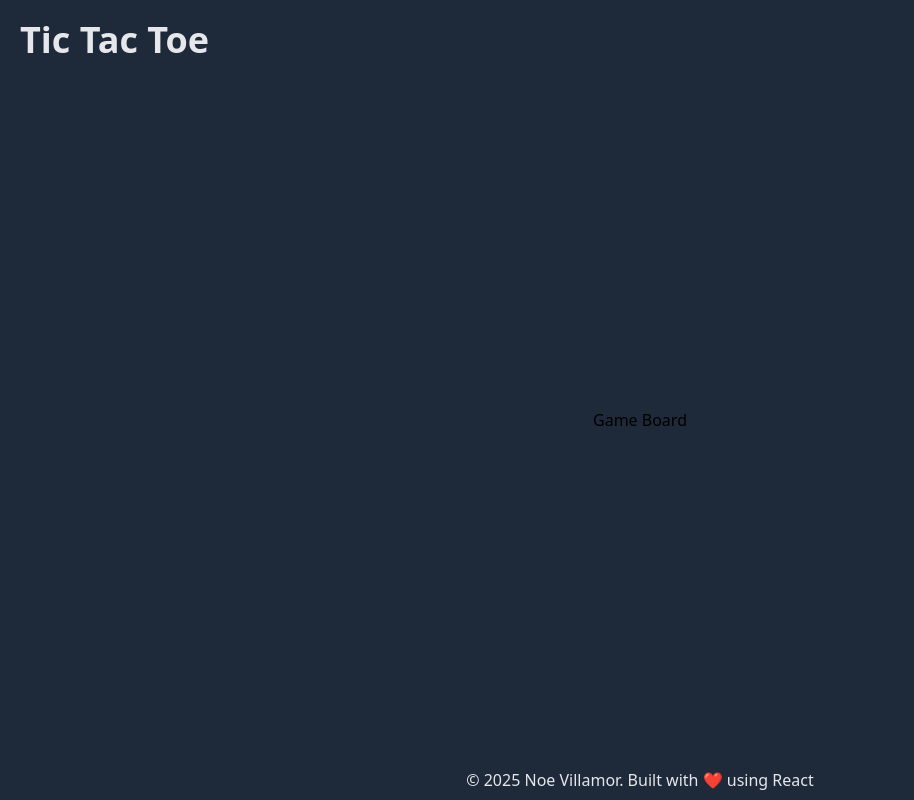
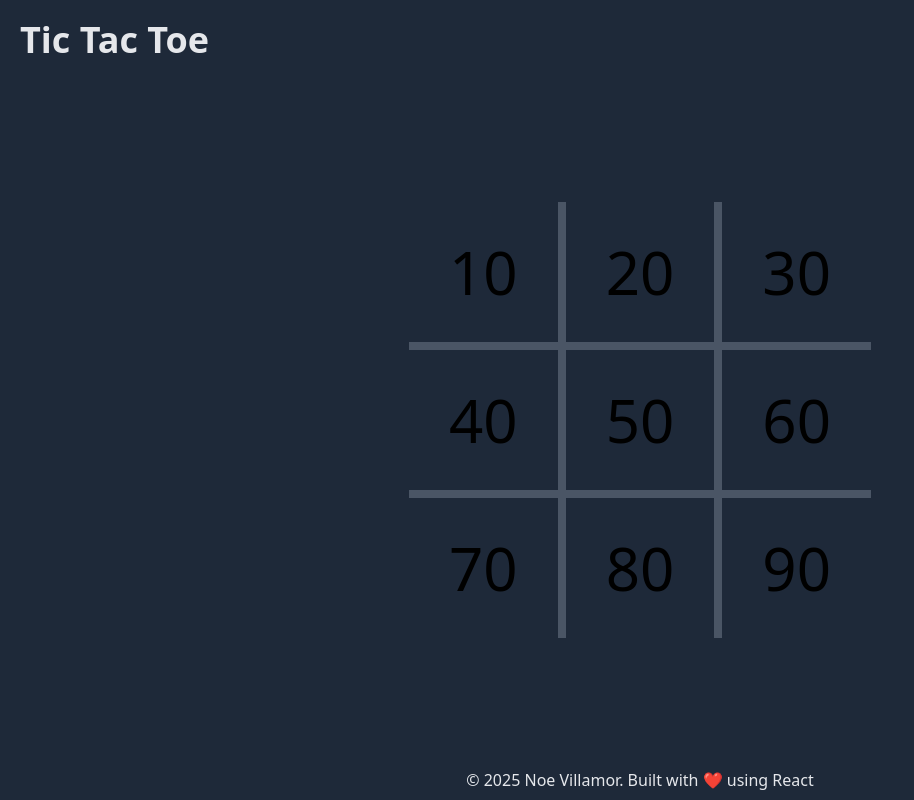
Before and after one commit to noerocks/TicTacToe, a React (Vite) app: page / in a window 1280 px wide. Shown: the whole page, without its empty margins (0-914 px from the left). Built offline with nearby package versions, Linux system fonts and the light colour scheme.

Commit message:
Gameboard Layout

```diff
--- a/src/components/Cell.jsx
+++ b/src/components/Cell.jsx
@@ -0,0 +1,16 @@
+import React from "react";
+
+class Cell extends React.Component {
+  constructor(props) {
+    super(props);
+  }
+  render() {
+    return (
+      <div className="p-10 bg-gray-800 hover:cursor-pointer">
+        <p className="text-6xl select-none">{this.props.cell.key}</p>
+      </div>
+    );
+  }
+}
+
+export default Cell;
--- a/src/components/Game.jsx
+++ b/src/components/Game.jsx
@@ -1,8 +1,22 @@
 import React from "react";
+import Cell from "./Cell";
 
 class Game extends React.Component {
+  state = {
+    cells: Array(9)
+      .fill({ isClicked: false, player: "" })
+      .map((cell, index) => ({ ...cell, key: (index + 1) * 10 })),
+  };
   render() {
-    return <h1>Game Board</h1>;
+    return (
+      <div>
+        <div className="grid grid-cols-3 gap-2 bg-gray-600">
+          {this.state.cells.map((cell) => (
+            <Cell key={cell.key} cell={cell} />
+          ))}
+        </div>
+      </div>
+    );
   }
 }
 
```
